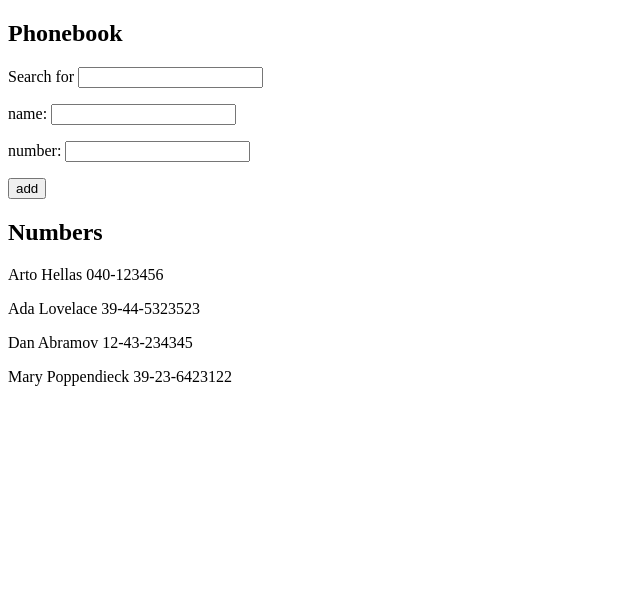
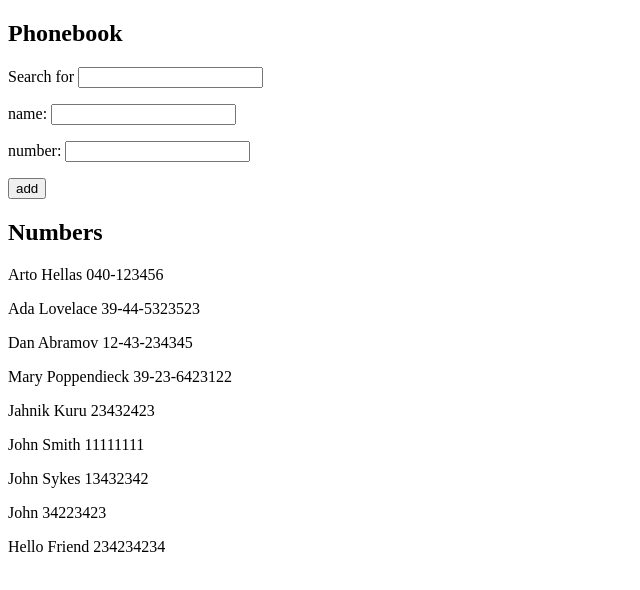
Before and after one commit to Jahnik/fullstackopen, a React (Vite) app in the folder part2/phonebook/: page / in a window 1280 px wide. Shown: the top 590 px of the page, without its empty margins (0-640 px from the left). Built offline with nearby package versions, Linux system fonts and the light colour scheme; data requests are answered from the project's data file.

Commit message:
Completed 2.12

```diff
--- a/part2/phonebook/db.json
+++ b/part2/phonebook/db.json
@@ -1,5 +1,5 @@
 {
-    "persons":[
+  "persons": [
     {
       "name": "Arto Hellas",
       "number": "040-123456",
@@ -19,6 +19,31 @@
       "name": "Mary Poppendieck",
       "number": "39-23-6423122",
       "id": "4"
+    },
+    {
+      "id": 4,
+      "name": "Jahnik Kuru",
+      "number": "23432423"
+    },
+    {
+      "id": "166a",
+      "name": "John Smith",
+      "number": "11111111"
+    },
+    {
+      "id": "fa69",
+      "name": "John Sykes",
+      "number": "13432342"
+    },
+    {
+      "id": "bab3",
+      "name": "John",
+      "number": "34223423"
+    },
+    {
+      "id": "69cb",
+      "name": "Hello Friend",
+      "number": "234234234"
     }
   ]
 }
--- a/part2/phonebook/src/App.jsx
+++ b/part2/phonebook/src/App.jsx
@@ -63,12 +63,18 @@ const App = () => {
 
   const handleSubmit = (event) => {
     event.preventDefault()
-    const nameObject = { name: newName }
 
     if (persons.some(person => person.name === newName)) {
       alert(`${newName} is already in the phonebook!`)
     } else {
-      setPersons(persons.concat({ name: newName, number: newNumber}))
+      axios.post('http://localhost:3001/persons',
+        {
+          name: newName,
+          number: newNumber,
+        })
+        .then((response) => {
+          setPersons(persons.concat(response.data))
+        })
       setNewName('')
       setNewNumber('')
     }
```
Lines whose indentation alone changed are shown as unchanged.
